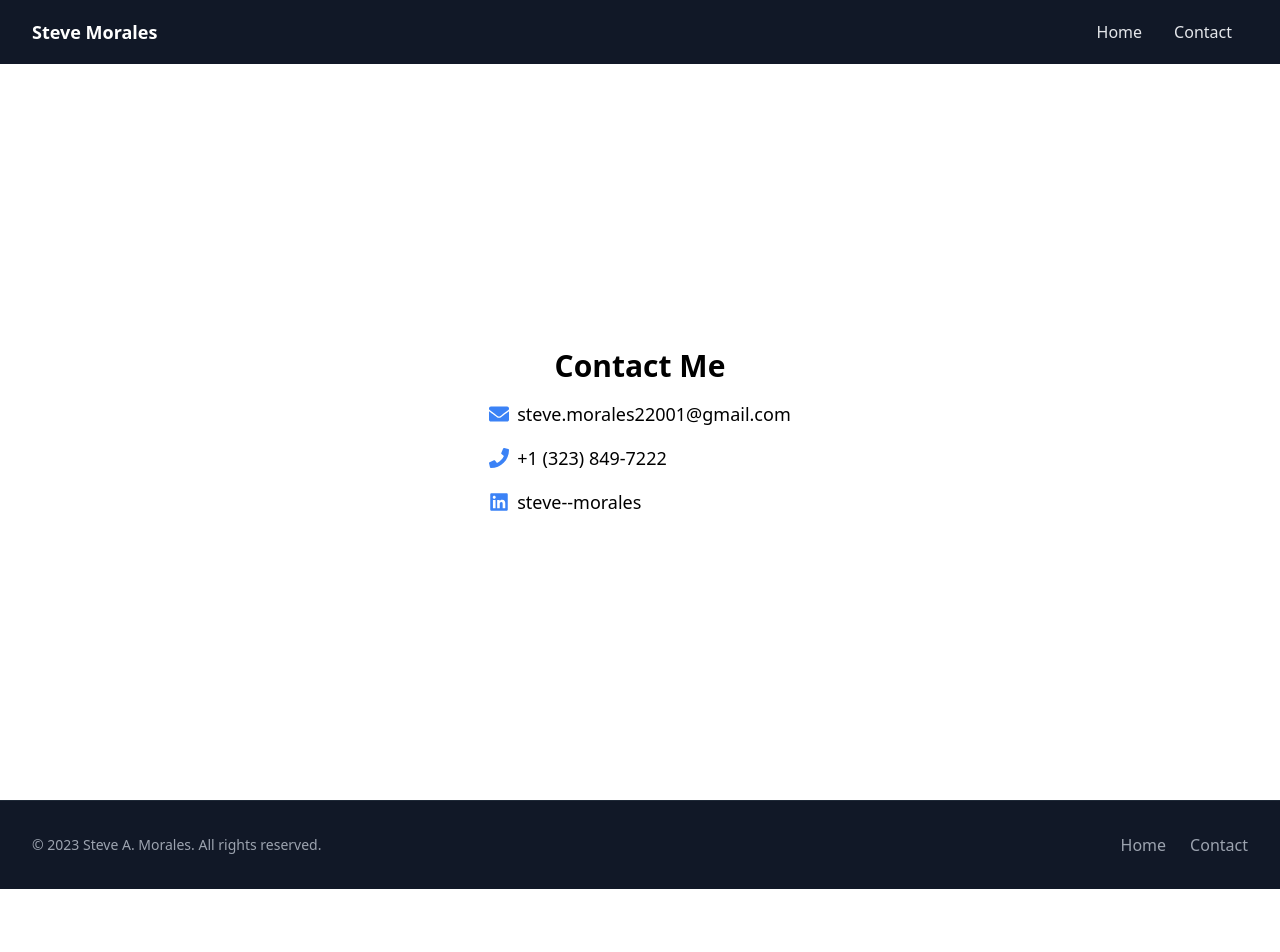
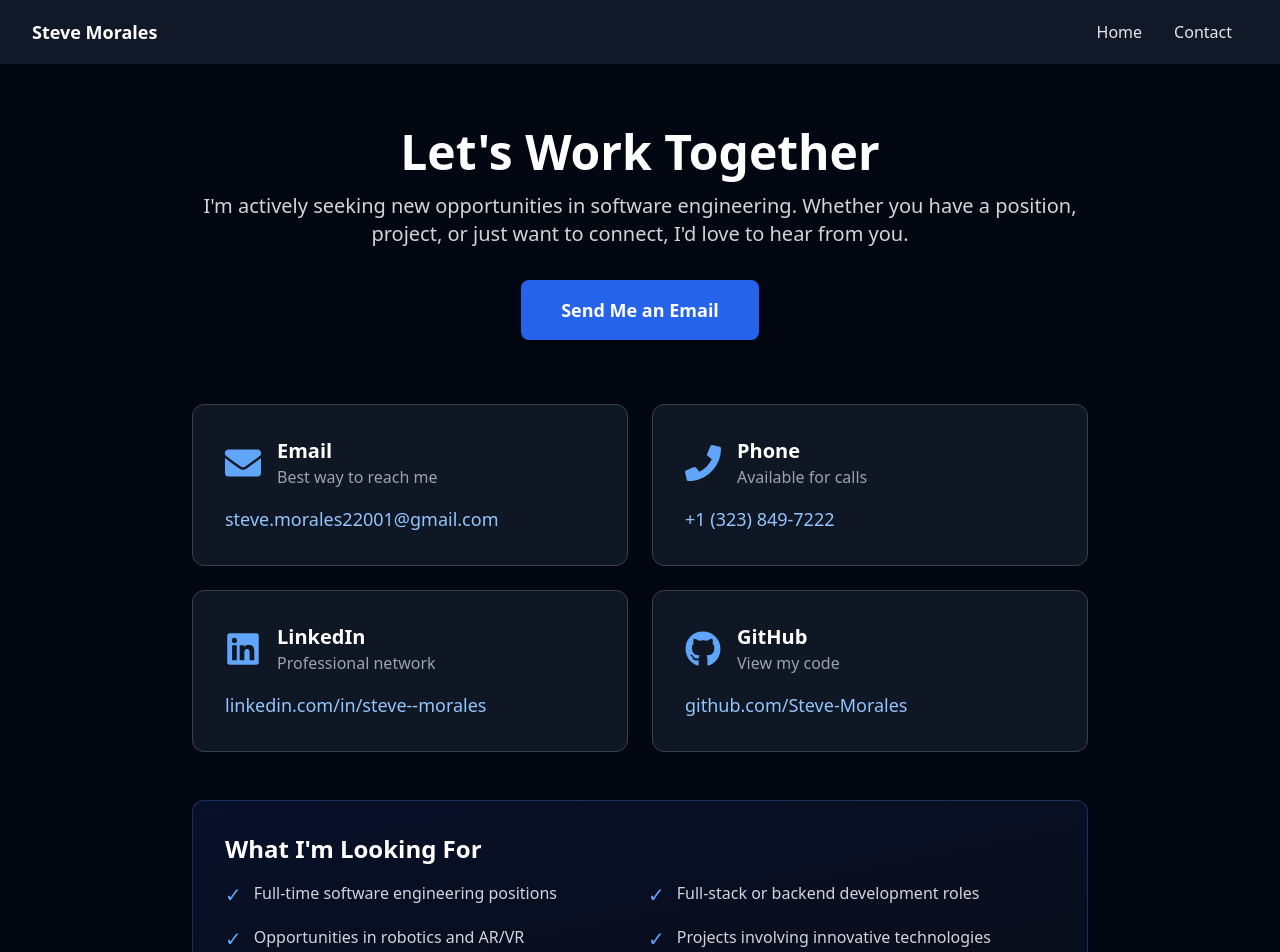
Before and after one commit to Steve-Morales/steve-morales, a React (Create React App) app: page /contact in a window 1280 px wide. Shown: the top 952 px of the page. Before the commit the page ends 889 px from the top, so only its background shows below. Built offline with nearby package versions, Linux system fonts and the light colour scheme.

Commit message:
Updated Contact.jsx

```diff
--- a/src/views/Contact.jsx
+++ b/src/views/Contact.jsx
@@ -1,40 +1,115 @@
 import Navbar from "../components/Navbar";
-import { FaEnvelope, FaPhone, FaLinkedin } from "react-icons/fa";
+import { FaEnvelope, FaPhone, FaLinkedin, FaGithub } from "react-icons/fa";
 import Footer from "../components/Footer";
 
 export default function Contact() {
     return (
-        <>
+        <div className="bg-gray-950 min-h-screen">
             <Navbar />
-            <div className="flex items-center justify-center container mx-auto px-4 py-8 h-[calc(100vh-64px)]">
-                <div className="flex flex-col items-center justify-center">
-                    <h1 className="text-3xl font-bold mb-4">Contact Me</h1>
-                    <div className="flex flex-col space-y-4">
-                        <div className="flex items-center space-x-2">
-                            <FaEnvelope className="text-blue-500 text-xl" />
-                            <a href="mailto:steve.morales22001@gmail.com" className="text-lg">
-                                steve.morales22001@gmail.com
+
+            <div className="container mx-auto px-4 py-16">
+                <div className="max-w-4xl mx-auto">
+                    <div className="text-center mb-16">
+                        <h1 className="text-5xl font-extrabold text-white mb-4">Let's Work Together</h1>
+                        <p className="text-xl text-gray-300 mb-8">
+                            I'm actively seeking new opportunities in software engineering.
+                            Whether you have a position, project, or just want to connect, I'd love to hear from you.
+                        </p>
+                        <a
+                            href="mailto:steve.morales22001@gmail.com?subject=SWE Opportunity"
+                            className="inline-block bg-blue-600 hover:bg-blue-500 text-white font-bold py-4 px-10 rounded-lg transition-all duration-300 transform hover:scale-105 shadow-xl text-lg"
+                        >
+                            Send Me an Email
                         </a>
                     </div>
-                        <div className="flex items-center space-x-2">
-                            <FaPhone className="text-blue-500 text-xl" />
-                            <span className="text-lg">+1 (323) 849-7222</span>
+
+                    <div className="grid md:grid-cols-2 gap-6 mb-12">
+                        <a
+                            href="mailto:steve.morales22001@gmail.com"
+                            className="bg-gray-800/50 p-8 rounded-xl border border-gray-700 hover:border-blue-500 transition-all duration-300 hover:shadow-xl group"
+                        >
+                            <div className="flex items-center space-x-4 mb-4">
+                                <FaEnvelope className="text-blue-400 text-4xl group-hover:scale-110 transition-transform" />
+                                <div>
+                                    <h3 className="text-xl font-bold text-white">Email</h3>
+                                    <p className="text-gray-400">Best way to reach me</p>
                                 </div>
-                        <div className="flex items-center space-x-2">
-                            <FaLinkedin className="text-blue-500 text-xl" />
+                            </div>
+                            <p className="text-blue-300 text-lg font-medium">steve.morales22001@gmail.com</p>
+                        </a>
+
+                        <a
+                            href="tel:+13238497222"
+                            className="bg-gray-800/50 p-8 rounded-xl border border-gray-700 hover:border-blue-500 transition-all duration-300 hover:shadow-xl group"
+                        >
+                            <div className="flex items-center space-x-4 mb-4">
+                                <FaPhone className="text-blue-400 text-4xl group-hover:scale-110 transition-transform" />
+                                <div>
+                                    <h3 className="text-xl font-bold text-white">Phone</h3>
+                                    <p className="text-gray-400">Available for calls</p>
+                                </div>
+                            </div>
+                            <p className="text-blue-300 text-lg font-medium">+1 (323) 849-7222</p>
+                        </a>
+
                         <a
                             href="https://www.linkedin.com/in/steve--morales/"
-                                className="text-lg"
                             target="_blank"
                             rel="noopener noreferrer"
+                            className="bg-gray-800/50 p-8 rounded-xl border border-gray-700 hover:border-blue-500 transition-all duration-300 hover:shadow-xl group"
                         >
-                                steve--morales
+                            <div className="flex items-center space-x-4 mb-4">
+                                <FaLinkedin className="text-blue-400 text-4xl group-hover:scale-110 transition-transform" />
+                                <div>
+                                    <h3 className="text-xl font-bold text-white">LinkedIn</h3>
+                                    <p className="text-gray-400">Professional network</p>
+                                </div>
+                            </div>
+                            <p className="text-blue-300 text-lg font-medium">linkedin.com/in/steve--morales</p>
                         </a>
+
+                        <a
+                            href="https://github.com/Steve-Morales/"
+                            target="_blank"
+                            rel="noopener noreferrer"
+                            className="bg-gray-800/50 p-8 rounded-xl border border-gray-700 hover:border-blue-500 transition-all duration-300 hover:shadow-xl group"
+                        >
+                            <div className="flex items-center space-x-4 mb-4">
+                                <FaGithub className="text-blue-400 text-4xl group-hover:scale-110 transition-transform" />
+                                <div>
+                                    <h3 className="text-xl font-bold text-white">GitHub</h3>
+                                    <p className="text-gray-400">View my code</p>
+                                </div>
+                            </div>
+                            <p className="text-blue-300 text-lg font-medium">github.com/Steve-Morales</p>
+                        </a>
+                    </div>
+
+                    <div className="bg-gradient-to-br from-blue-900/20 to-gray-800/20 p-8 rounded-xl border border-blue-500/30">
+                        <h2 className="text-2xl font-bold text-white mb-4">What I'm Looking For</h2>
+                        <div className="grid md:grid-cols-2 gap-4 text-gray-300">
+                            <div className="flex items-start space-x-3">
+                                <span className="text-blue-400 text-xl">✓</span>
+                                <p>Full-time software engineering positions</p>
+                            </div>
+                            <div className="flex items-start space-x-3">
+                                <span className="text-blue-400 text-xl">✓</span>
+                                <p>Full-stack or backend development roles</p>
+                            </div>
+                            <div className="flex items-start space-x-3">
+                                <span className="text-blue-400 text-xl">✓</span>
+                                <p>Opportunities in robotics and AR/VR</p>
+                            </div>
+                            <div className="flex items-start space-x-3">
+                                <span className="text-blue-400 text-xl">✓</span>
+                                <p>Projects involving innovative technologies</p>
                             </div>
                         </div>
                     </div>
                 </div>
+            </div>
+
             <Footer/>
-        </>
+        </div>
     );
 }
```
Lines whose indentation alone changed are shown as unchanged.
